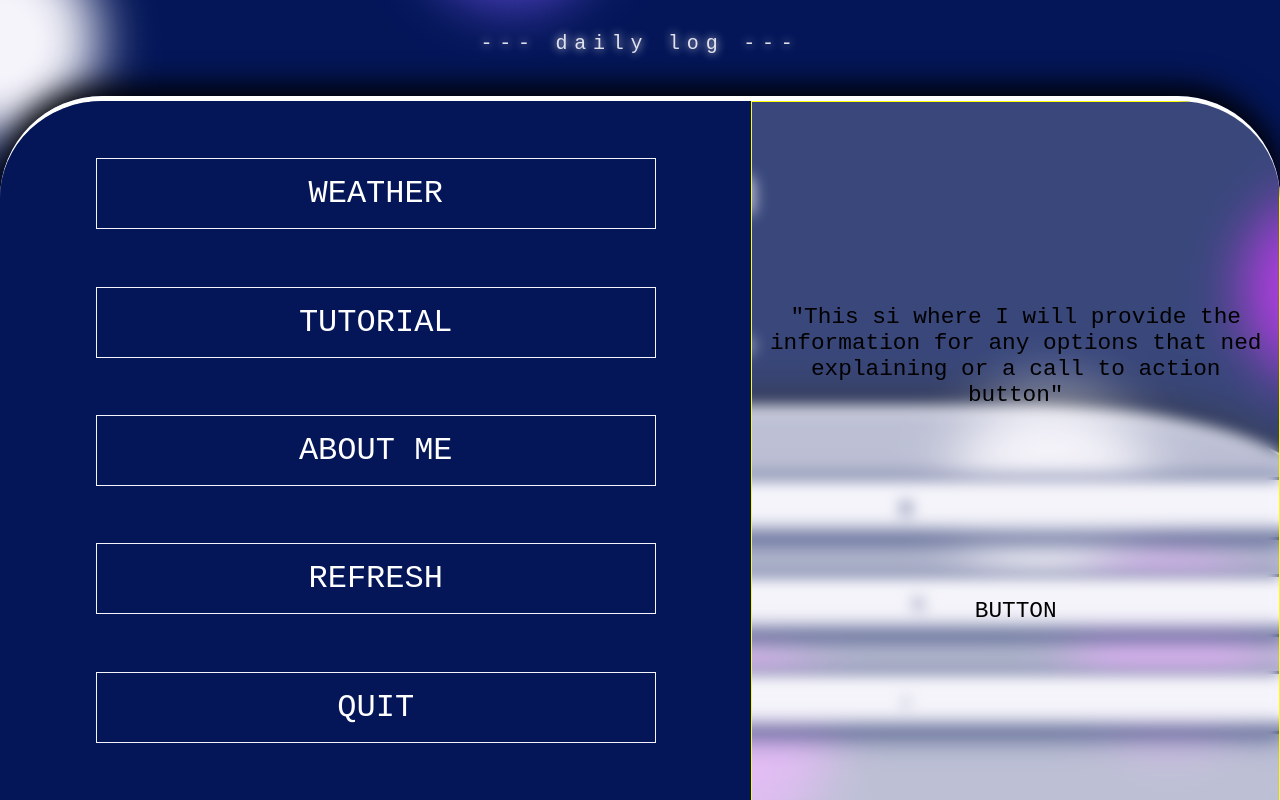
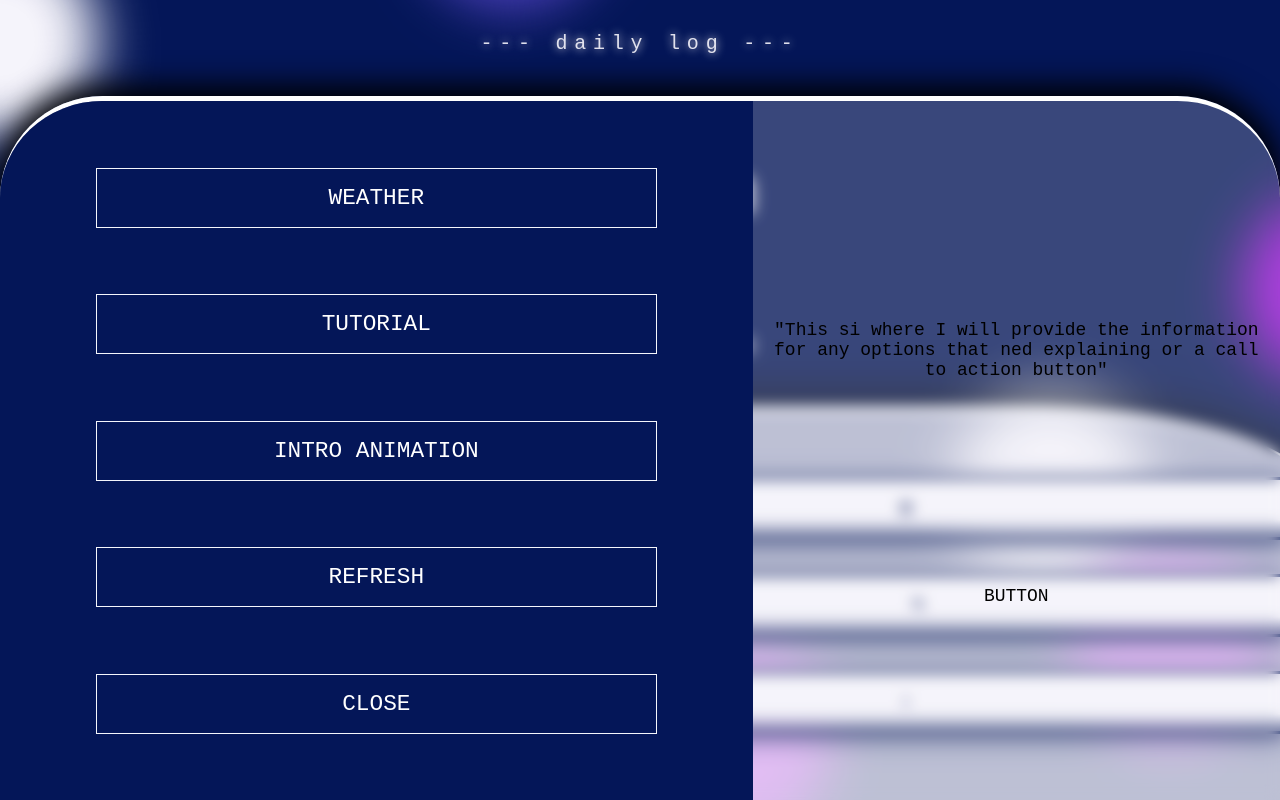
Before and after one commit to mtc-developing/DailyLog, a React (Vite) app in the folder DailyLog/: page / in a window 1280 px wide. Both pictures are taken after a click on the button "OPTIONS". Built offline with nearby package versions, Linux system fonts and the light colour scheme; a web font is replaced by a local one.

Commit message:
per usual a surprisingly productive stoned coding session

```diff
--- a/DailyLog/src/AddLog/AddLogForm.jsx
+++ b/DailyLog/src/AddLog/AddLogForm.jsx
@@ -34,7 +34,7 @@ function AddLogForm(props) {
                 <label>{props.inputTitle}</label>
                 <span className={styles.description}>"{props.inputTitleDescription}"</span>
                 <input className={styles["text-input"]} type="text" value={inputValue} onChange={inputValueHandler} ref={mainInput} />
-                        <input type="submit" value="Submit" />
+                        <input type="submit" value="Submit" onClick={submitInputHandler} />
             </div>
                 </form>
     )
--- a/DailyLog/src/App.jsx
+++ b/DailyLog/src/App.jsx
@@ -52,7 +52,7 @@ function App() {
       setIntroFinished(true)
       console.log("Set intro finished to true")
     }, 11000)
-  }, [])
+  }, [,introFinished])
 
   useEffect(() => {
     const interval = setInterval(() => {
@@ -103,13 +103,17 @@ function App() {
     return
   }
 
+  function introAnimation() {
+    setIntroFinished(false)
+  }
+
   return (
     <>
       <MainBackground />
 
       {/* THIS IS THE MAIN OVERLAY FOR POPUPS OR COPOPNENTS THAT REQUIRE PRECEDENCE IN DISPLAY */}
       {activeViewLogOverlay && <ViewLogs toggleViewLogsOverlay={toggleViewLogsOverlay} logList={logList} />}
-      {settingsActive && <Settings toggleSettings={toggleSettingsHandler} />}
+      {settingsActive && <Settings toggleSettings={toggleSettingsHandler} introAnimation={introAnimation} />}
       {addLogActive && <AddLog toggleAddLog={toggleAddLogHandler} addLogHandler={addLogHandler} />}
 
       {/* THIS IS WHERE THE INTRO ANIMATIONS LIVE */}
--- a/DailyLog/src/Dashboard/Dashboard.jsx
+++ b/DailyLog/src/Dashboard/Dashboard.jsx
@@ -5,15 +5,16 @@ import styles from "./Dashboard.module.css";
 // CREATE AN api CALL TO GET WEATHER UPDATES FOR DASHBOARD
 // USE A 3RD PARTY PACKAGE TO FACILITATE DATE/TIME FRAMES IF USED
 
-function correctHour(h) {
-    let bad = h;
-    bad = parseInt(bad);
-    if(bad <= 12) {
-        return bad
+function correctHour(rawHour) {
+    let bad = parseInt(rawHour);
+    if (bad === 0) {
+        return 12
     }
     if (bad > 12) {
-        return(bad-12)
+        return (bad - 12)
     }
+    return bad
+
 }
 
 function correctTimeframe(rawHour){
--- a/DailyLog/src/Settings/Settings.jsx
+++ b/DailyLog/src/Settings/Settings.jsx
@@ -7,14 +7,19 @@ import MainOverlay from '../UIComponents/MainOverlay/MainOverlay.jsx';
 import styles from './Settings.module.css';
 
 function Settings(props) {
+
+    function triggerIntroAnimationHandler() {
+        props.introAnimation()
+    }
+
     return (
         <MainOverlay>
             <div className={styles.settings}>
                 <span>WEATHER</span>
                 <span>TUTORIAL</span>
-                <span>ABOUT ME</span>
+                <span onClick={triggerIntroAnimationHandler}>INTRO ANIMATION</span>
                 <span>REFRESH</span>
-                <span onClick={props.toggleSettings}>QUIT</span>
+                <span onClick={props.toggleSettings}>CLOSE</span>
             </div>
             <div className={styles.text}>
                 <div>"This si where I will provide the information for any options that ned explaining or a call to action button"</div>
--- a/DailyLog/src/Settings/Settings.module.css
+++ b/DailyLog/src/Settings/Settings.module.css
@@ -6,14 +6,14 @@
     justify-content: space-evenly;
     align-items: center;
     z-index: 22;
+    font-size: 1.422rem;
 }
 .text{
     padding: 0.8rem;
     width: 40%;
     height: 100%;
     color: black;
-    font-size: 1.422rem;
-    border: 1px solid yellow;
+    font-size: 1.122rem;
     display: flex;
     flex-direction: column;
     justify-content: space-evenly;
```
